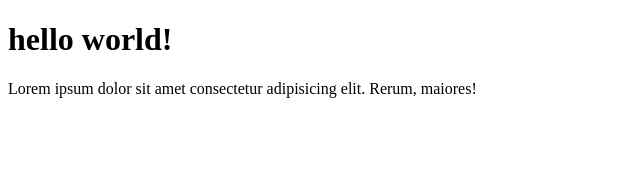
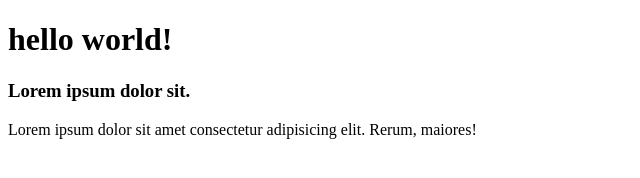
Before and after one commit to musoline/test-125, a plain HTML site: page index.html in a window 1280 px wide. Shown: the whole page, without its empty margins (0-640 px from the left). Drawn offline with Linux system fonts and the light colour scheme.

Commit message:
second user Commit

```diff
--- a/index.html
+++ b/index.html
@@ -8,7 +8,7 @@
   </head>
   <body>
     <h1>hello world!</h1>
-
+    <h3>Lorem ipsum dolor sit.</h3>
     <p>
       Lorem ipsum dolor sit amet consectetur adipisicing elit. Rerum, maiores!
     </p>
```
